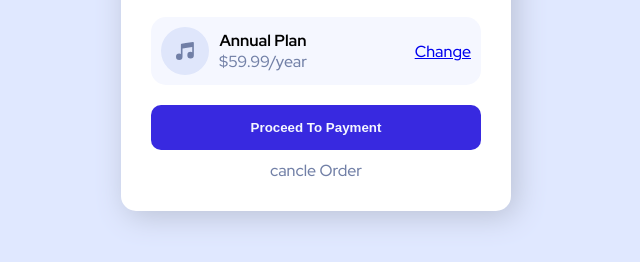
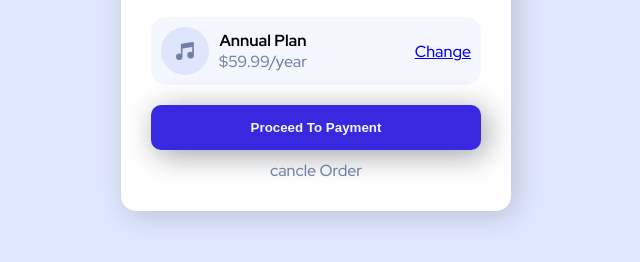
Before and after one commit to MrDevM/Order-summary, a plain HTML site: page index.html in a window 1280 px wide. Shown: the part 464-726 px from the top of the page, without its empty margins (324-964 px from the left). Drawn offline with Linux system fonts and the light colour scheme.

Commit message:
Update style.css

```diff
--- a/style.css
+++ b/style.css
@@ -45,6 +45,7 @@ button{
     background-color: hsl(245 75% 52%);
     color: hsl(225, 100%, 98%);
     font-weight: 700;
+    box-shadow: 5px 5px 30px hsl(223, 4%, 63%);
 }
 button:hover{
     background-color: hsl(265, 75%, 50%);
```
